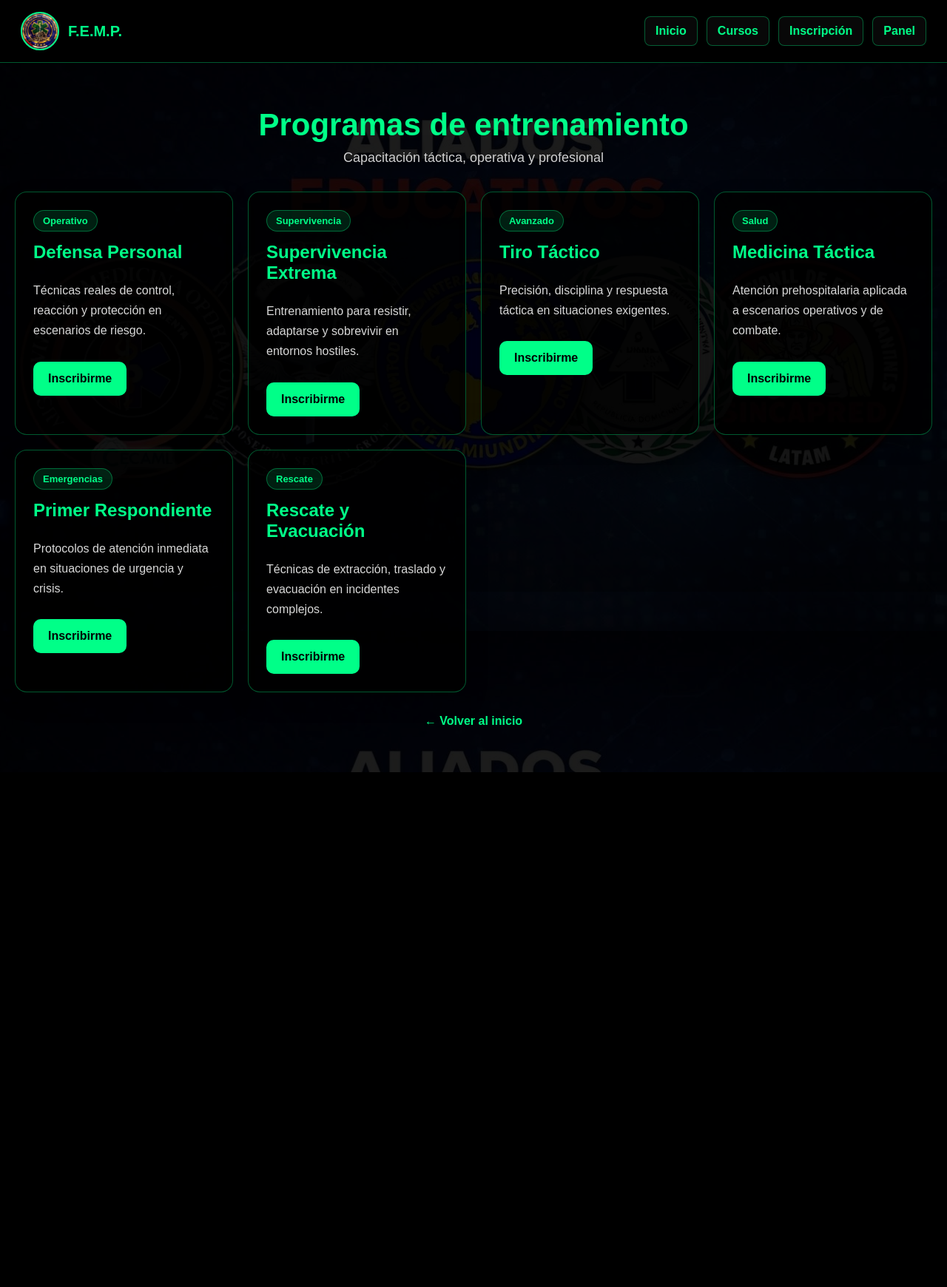
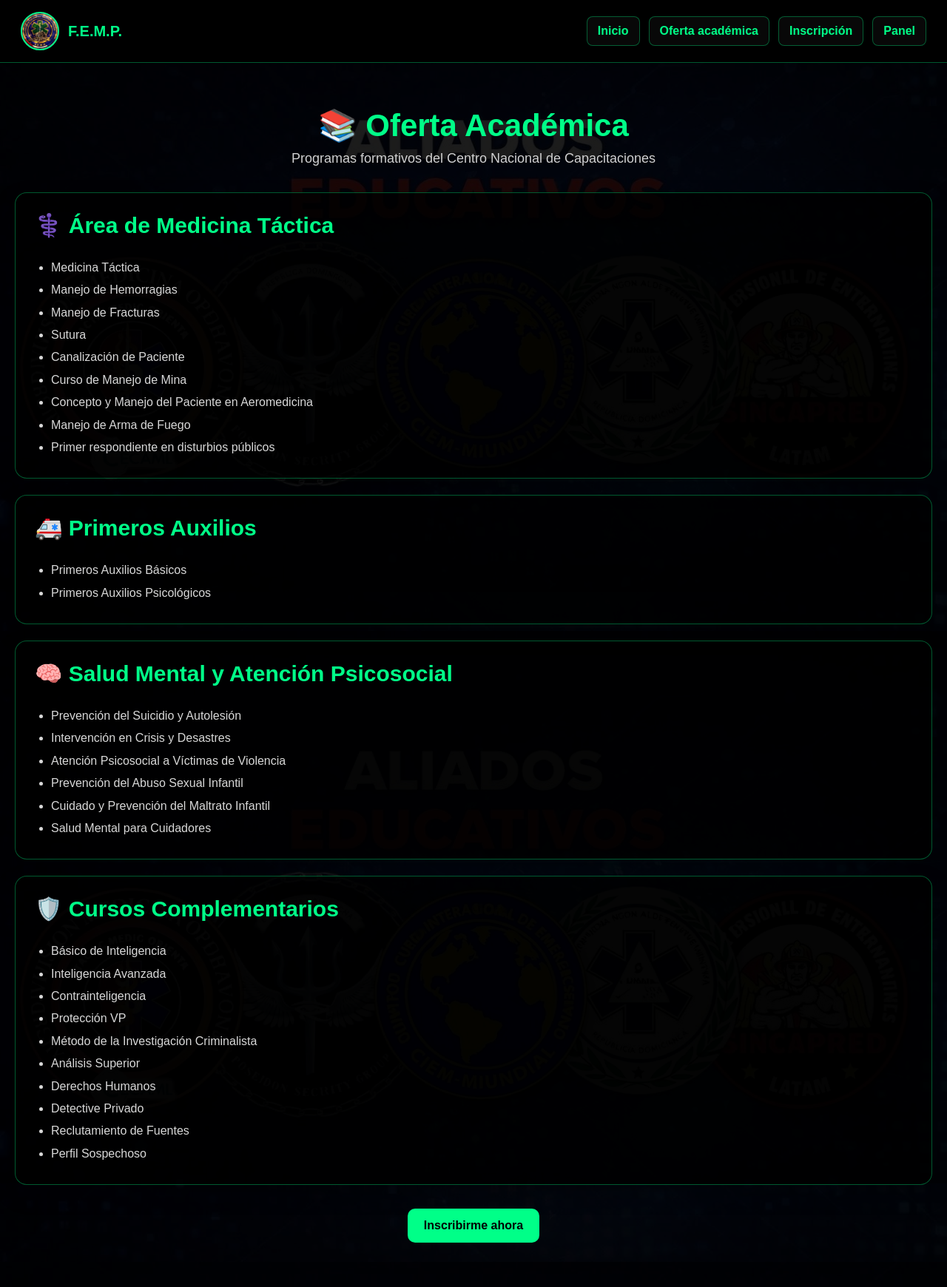
Before and after one commit to edward209/cursos-tacticos, a Flask app: page /cursos in a window 1280 px wide. Shown: the whole page at 74% size. Before the commit the page ends 1044 px from the top, so only its background shows below. Run offline with Flask 3, Linux system fonts and the light colour scheme.

Commit message:
adaptar estilo del sistema a identidad FEMP

```diff
--- a/templates/cursos.html
+++ b/templates/cursos.html
@@ -1,7 +1,7 @@
 <!DOCTYPE html>
 <html>
 <head>
-    <title>Cursos | F.E.M.P.</title>
+    <title>Oferta Académica | F.E.M.P.</title>
     <meta name="viewport" content="width=device-width, initial-scale=1.0">
 
     <style>
@@ -30,7 +30,6 @@
             position: sticky;
             top: 0;
             z-index: 1000;
-            backdrop-filter: blur(8px);
         }
 
         .topbar-left {
@@ -99,47 +98,40 @@
             font-size: 18px;
         }
 
-        .cards {
+        .bloques {
             display: grid;
-            grid-template-columns: repeat(auto-fit, minmax(280px, 1fr));
-            gap: 20px;
+            gap: 22px;
         }
 
-        .card {
+        .bloque {
             background: rgba(0,0,0,0.78);
             border: 1px solid rgba(0,255,136,0.35);
             border-radius: 16px;
-            padding: 24px;
+            padding: 26px;
             box-shadow: 0 12px 28px rgba(0,0,0,0.25);
         }
 
-        .badge {
-            display: inline-block;
-            background: rgba(0,255,136,0.12);
+        .bloque h2 {
+            margin-top: 0;
             color: #00ff88;
-            border: 1px solid rgba(0,255,136,0.35);
-            border-radius: 999px;
-            padding: 6px 12px;
-            font-size: 13px;
-            margin-bottom: 14px;
-            font-weight: bold;
+            font-size: 30px;
         }
 
-        .card h3 {
-            margin-top: 0;
-            color: #00ff88;
-            font-size: 24px;
+        .bloque ul {
+            margin: 0;
+            padding-left: 22px;
+            color: #d8d8d8;
+            line-height: 1.9;
         }
 
-        .card p {
-            color: #d8d8d8;
-            line-height: 1.7;
+        .cta {
+            text-align: center;
+            margin-top: 32px;
         }
 
         .btn {
             display: inline-block;
-            margin-top: 12px;
-            padding: 14px 20px;
+            padding: 14px 22px;
             background: #00ff88;
             color: black;
             text-decoration: none;
@@ -151,17 +143,6 @@
         .btn:hover {
             background: #00cc6a;
             transform: translateY(-2px);
-        }
-
-        .footer-link {
-            text-align: center;
-            margin-top: 30px;
-        }
-
-        .footer-link a {
-            color: #00ff88;
-            text-decoration: none;
-            font-weight: bold;
         }
     </style>
 </head>
@@ -175,7 +156,7 @@
 
         <div class="topbar-links">
             <a href="/">Inicio</a>
-            <a href="/cursos">Cursos</a>
+            <a href="/cursos">Oferta académica</a>
             <a href="/inscripcion">Inscripción</a>
             <a href="/login">Panel</a>
         </div>
@@ -183,56 +164,65 @@
 
     <div class="contenedor">
         <div class="titulo">
-            <h1>Programas de entrenamiento</h1>
-            <p>Capacitación táctica, operativa y profesional</p>
+            <h1>📚 Oferta Académica</h1>
+            <p>Programas formativos del Centro Nacional de Capacitaciones</p>
         </div>
 
-        <div class="cards">
-            <div class="card">
-                <div class="badge">Operativo</div>
-                <h3>Defensa Personal</h3>
-                <p>Técnicas reales de control, reacción y protección en escenarios de riesgo.</p>
-                <a href="/inscripcion" class="btn">Inscribirme</a>
+        <div class="bloques">
+            <div class="bloque">
+                <h2>⚕️ Área de Medicina Táctica</h2>
+                <ul>
+                    <li>Medicina Táctica</li>
+                    <li>Manejo de Hemorragias</li>
+                    <li>Manejo de Fracturas</li>
+                    <li>Sutura</li>
+                    <li>Canalización de Paciente</li>
+                    <li>Curso de Manejo de Mina</li>
+                    <li>Concepto y Manejo del Paciente en Aeromedicina</li>
+                    <li>Manejo de Arma de Fuego</li>
+                    <li>Primer respondiente en disturbios públicos</li>
+                </ul>
             </div>
 
-            <div class="card">
-                <div class="badge">Supervivencia</div>
-                <h3>Supervivencia Extrema</h3>
-                <p>Entrenamiento para resistir, adaptarse y sobrevivir en entornos hostiles.</p>
-                <a href="/inscripcion" class="btn">Inscribirme</a>
+            <div class="bloque">
+                <h2>🚑 Primeros Auxilios</h2>
+                <ul>
+                    <li>Primeros Auxilios Básicos</li>
+                    <li>Primeros Auxilios Psicológicos</li>
+                </ul>
             </div>
 
-            <div class="card">
-                <div class="badge">Avanzado</div>
-                <h3>Tiro Táctico</h3>
-                <p>Precisión, disciplina y respuesta táctica en situaciones exigentes.</p>
-                <a href="/inscripcion" class="btn">Inscribirme</a>
+            <div class="bloque">
+                <h2>🧠 Salud Mental y Atención Psicosocial</h2>
+                <ul>
+                    <li>Prevención del Suicidio y Autolesión</li>
+                    <li>Intervención en Crisis y Desastres</li>
+                    <li>Atención Psicosocial a Víctimas de Violencia</li>
+                    <li>Prevención del Abuso Sexual Infantil</li>
+                    <li>Cuidado y Prevención del Maltrato Infantil</li>
+                    <li>Salud Mental para Cuidadores</li>
+                </ul>
             </div>
 
-            <div class="card">
-                <div class="badge">Salud</div>
-                <h3>Medicina Táctica</h3>
-                <p>Atención prehospitalaria aplicada a escenarios operativos y de combate.</p>
-                <a href="/inscripcion" class="btn">Inscribirme</a>
-            </div>
-
-            <div class="card">
-                <div class="badge">Emergencias</div>
-                <h3>Primer Respondiente</h3>
-                <p>Protocolos de atención inmediata en situaciones de urgencia y crisis.</p>
-                <a href="/inscripcion" class="btn">Inscribirme</a>
-            </div>
-
-            <div class="card">
-                <div class="badge">Rescate</div>
-                <h3>Rescate y Evacuación</h3>
-                <p>Técnicas de extracción, traslado y evacuación en incidentes complejos.</p>
-                <a href="/inscripcion" class="btn">Inscribirme</a>
+            <div class="bloque">
+                <h2>🛡️ Cursos Complementarios</h2>
+                <ul>
+                    <li>Básico de Inteligencia</li>
+                    <li>Inteligencia Avanzada</li>
+                    <li>Contrainteligencia</li>
+                    <li>Protección VP</li>
+                    <li>Método de la Investigación Criminalista</li>
+                    <li>Análisis Superior</li>
+                    <li>Derechos Humanos</li>
+                    <li>Detective Privado</li>
+                    <li>Reclutamiento de Fuentes</li>
+                    <li>Perfil Sospechoso</li>
+                </ul>
             </div>
         </div>
 
-        <div class="footer-link">
-            <a href="/">← Volver al inicio</a>
+        <div class="cta">
+            <a href="/inscripcion" class="btn">Inscribirme ahora</a>
         </div>
     </div>
 
```
Also changed, not shown: templates/index.html (+86 -23 lines), templates/inscripcion.html (+47 -10 lines).
